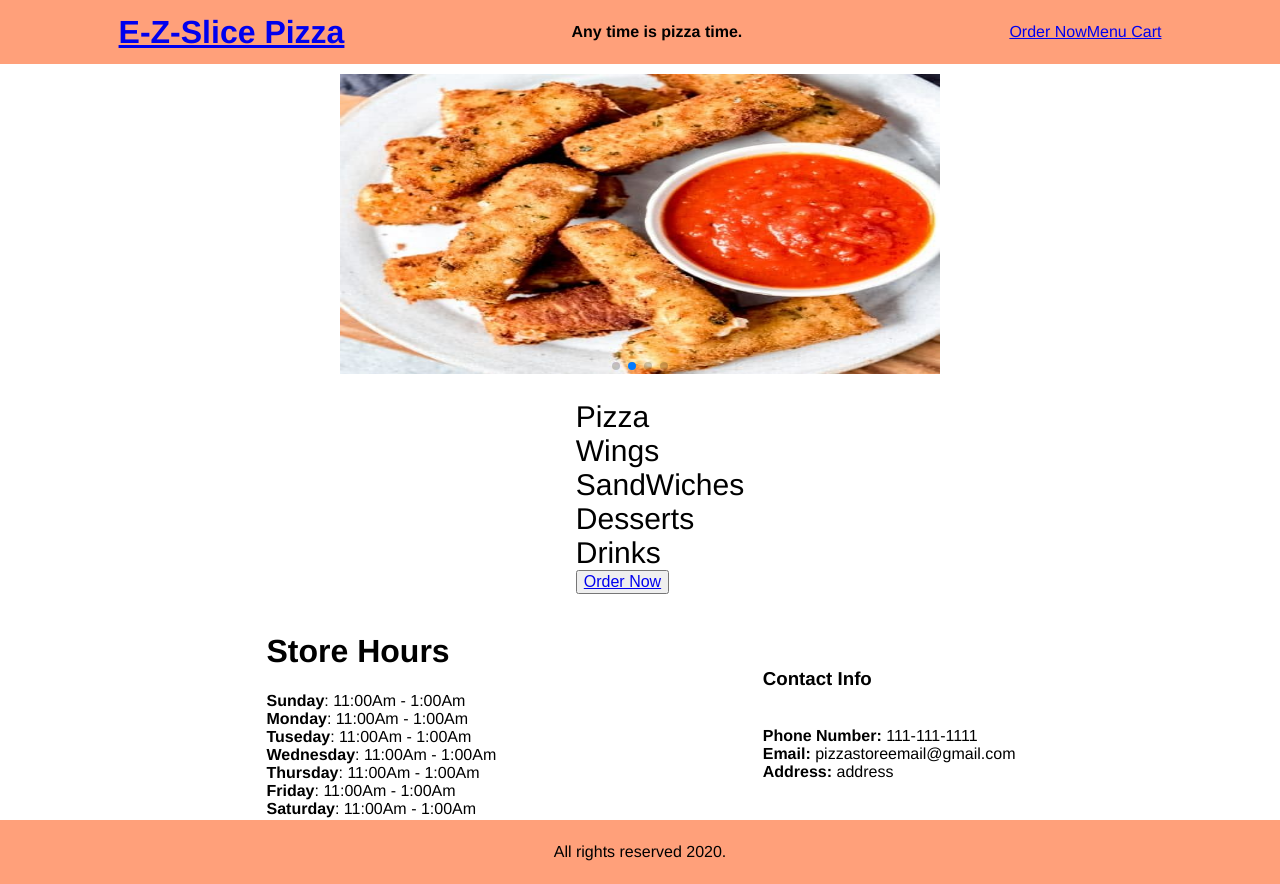
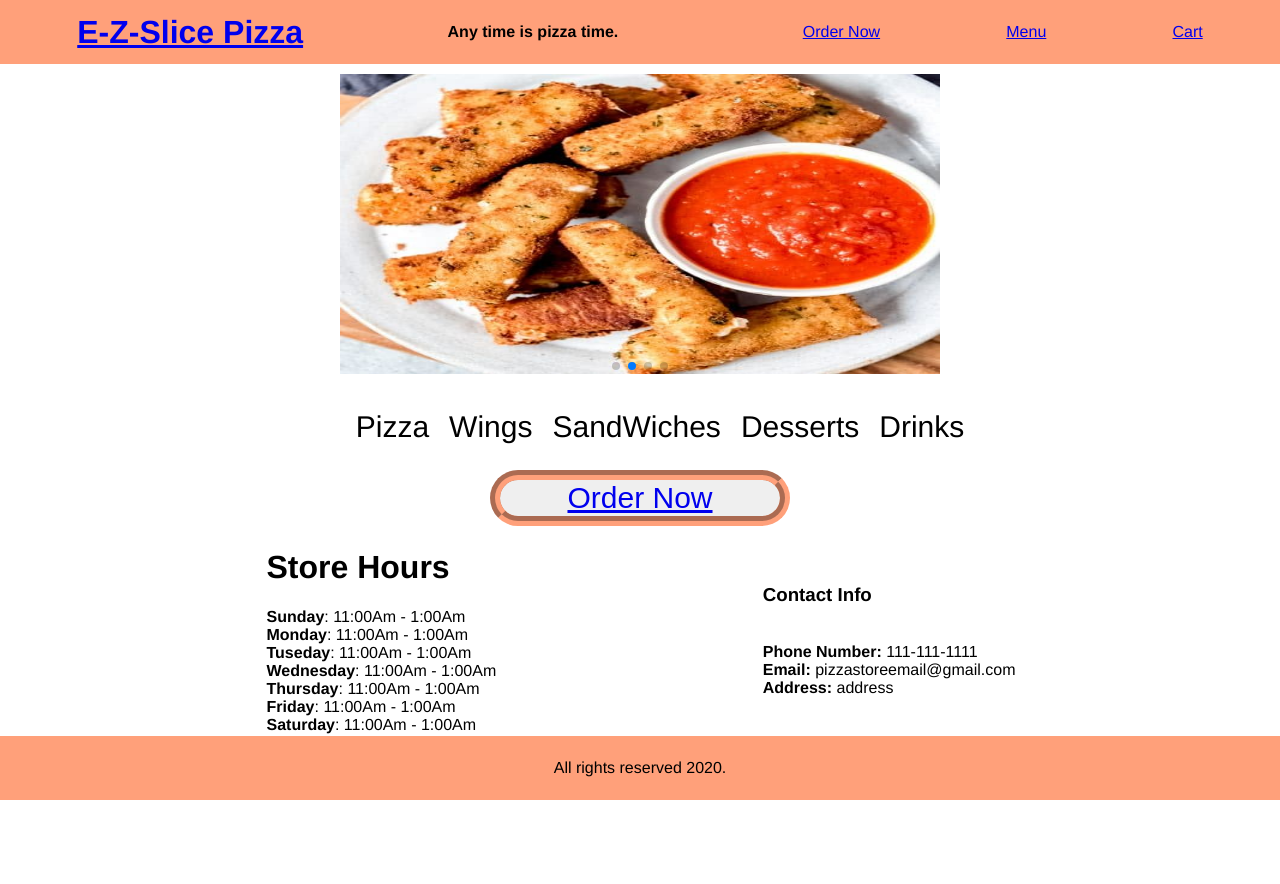
Before and after one commit to MarvinLara41/E-Z-Slice, a React (Create React App) app in the folder client/: page / in a window 1280 px wide. After the commit the page ends 800 px from the top, so only its background shows below. Built offline with nearby package versions, Linux system fonts and the light colour scheme; the HTML template or start-up script is replaced by a standard one.

Commit message:
css edit

```diff
--- a/client/src/Screens/landingScreen.js
+++ b/client/src/Screens/landingScreen.js
@@ -71,10 +71,13 @@ function LandingScreen(props) {
 					<li>
 						<div>Drinks </div>
 					</li>
-					<button>
-						<Link to="/menu">Order Now</Link>
-					</button>
 				</ul>
+			</div>
+
+			<div className="landing-order-button">
+				<button>
+					<Link to="/menu">Order Now</Link>
+				</button>
 			</div>
 
 			<div className="landing-store-hours">
--- a/client/src/index.css
+++ b/client/src/index.css
@@ -34,6 +34,12 @@ button {
 	padding: 0.5rem;
 }
 
+.home-navBar ul {
+	width: 40rem;
+	display: inline-flex;
+	justify-content: space-between;
+}
+
 .home-navBar li {
 	list-style: none;
 	display: inline;
@@ -57,9 +63,32 @@ button {
 	width: 100%;
 }
 
+.landing-deals ul {
+	display: flex;
+	justify-content: space-between;
+	align-items: center;
+}
+
 .landing-deals li {
 	list-style: none;
 	font-size: 30px;
+	margin: 1rem;
+}
+
+.landing-order-button {
+	width: 100%;
+	display: flex;
+	justify-content: center;
+	align-items: center;
+}
+
+.landing-order-button button {
+	width: 30rem;
+	border-radius: 5rem;
+	border-style: groove;
+	border-width: 1rem;
+	border-color: lightsalmon;
+	font-size: 3rem;
 }
 
 .landing-image img {
```
